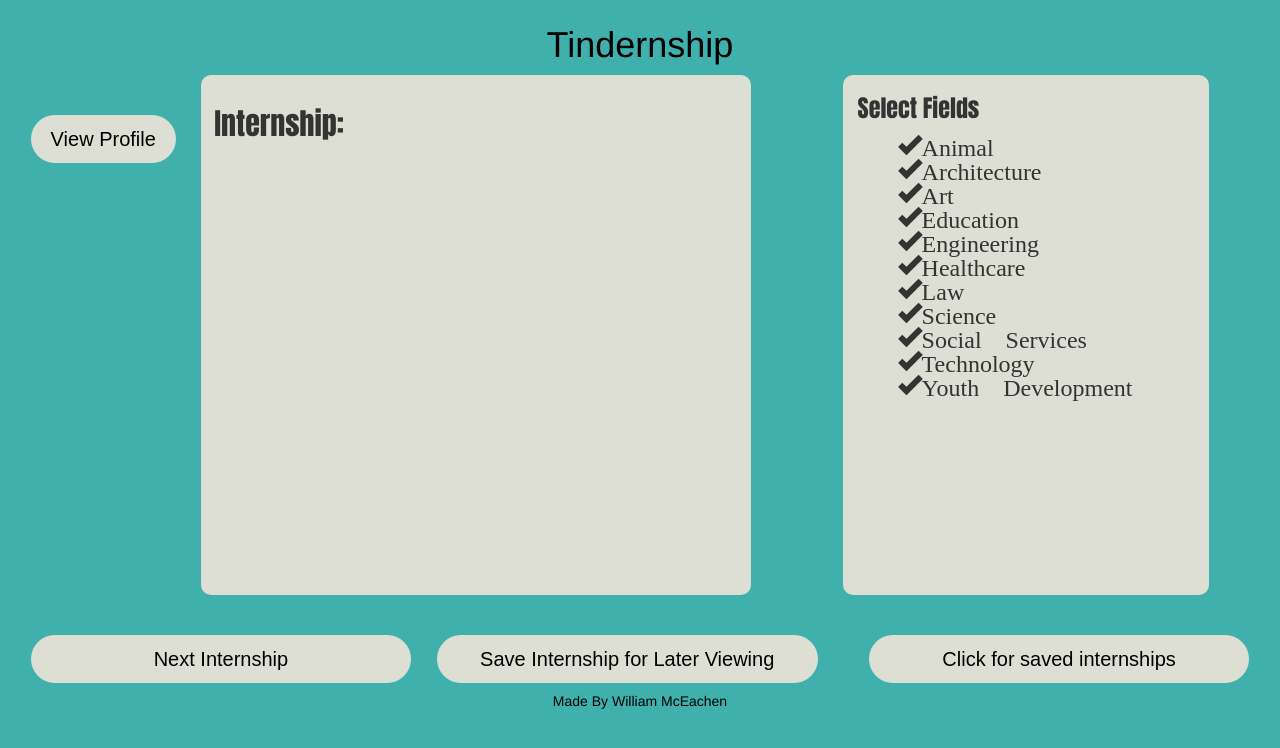
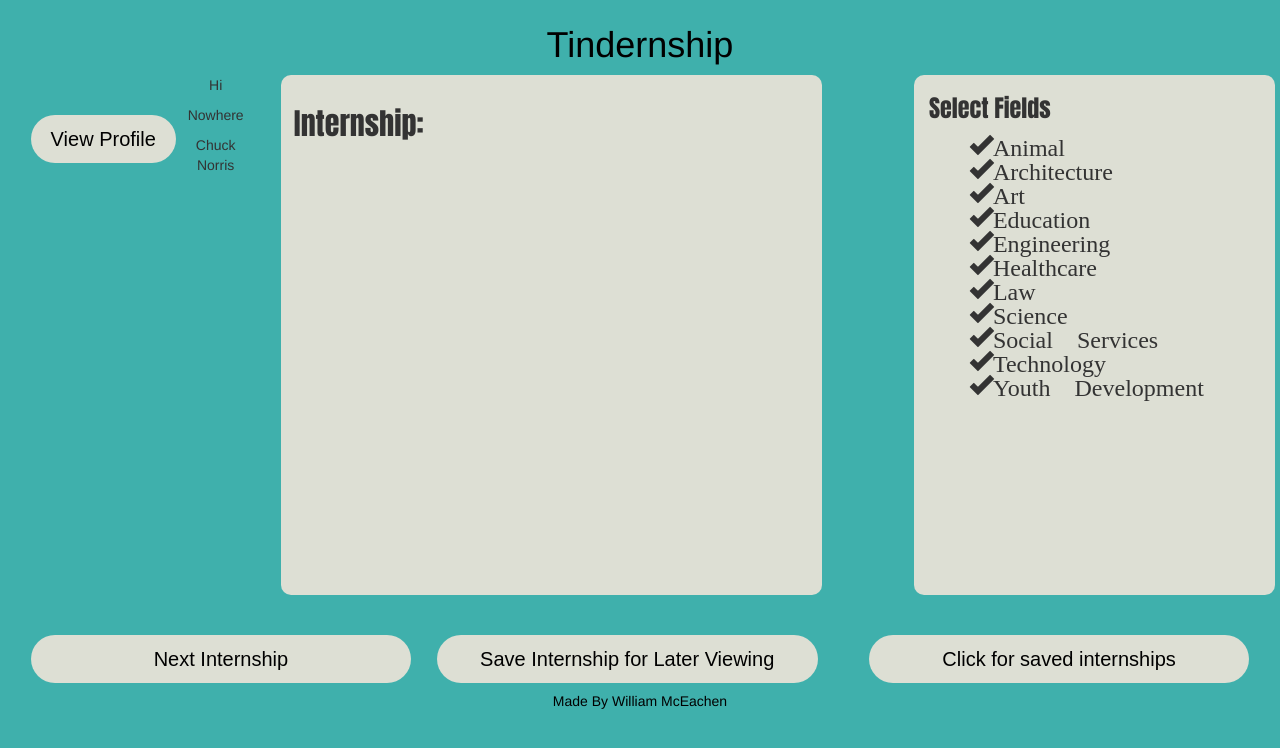
Before and after one commit to billylabufanda/ClubFinder, a plain HTML site: page index.html in a window 1280 px wide. Drawn offline with nearby package versions, Linux system fonts and the light colour scheme; no server answers.

Commit message:
Update index.html

```diff
--- a/index.html
+++ b/index.html
@@ -36,7 +36,11 @@
             <div id="google-signin-button"></div>
             <button id = "profileViewingButton">View Profile</button>
         <div id="InternshipCardandFilters">
-
+            <div id = "profilePage">
+                    <p id = "ProfileName">Hi</p>
+                    <p id = "ProfileOtherThing">Nowhere</p>
+                    <p id = "ProfileMoreThing">Chuck Norris</p>
+                </div>
             <div id="InternshipCard" class="col-sm-6">
                 <!-- <span class="glyphicon glyphicon-star-empty starHTML"></span> -->
                 <h2 id="InternshipCardHeader">Internship:</h2>
```
